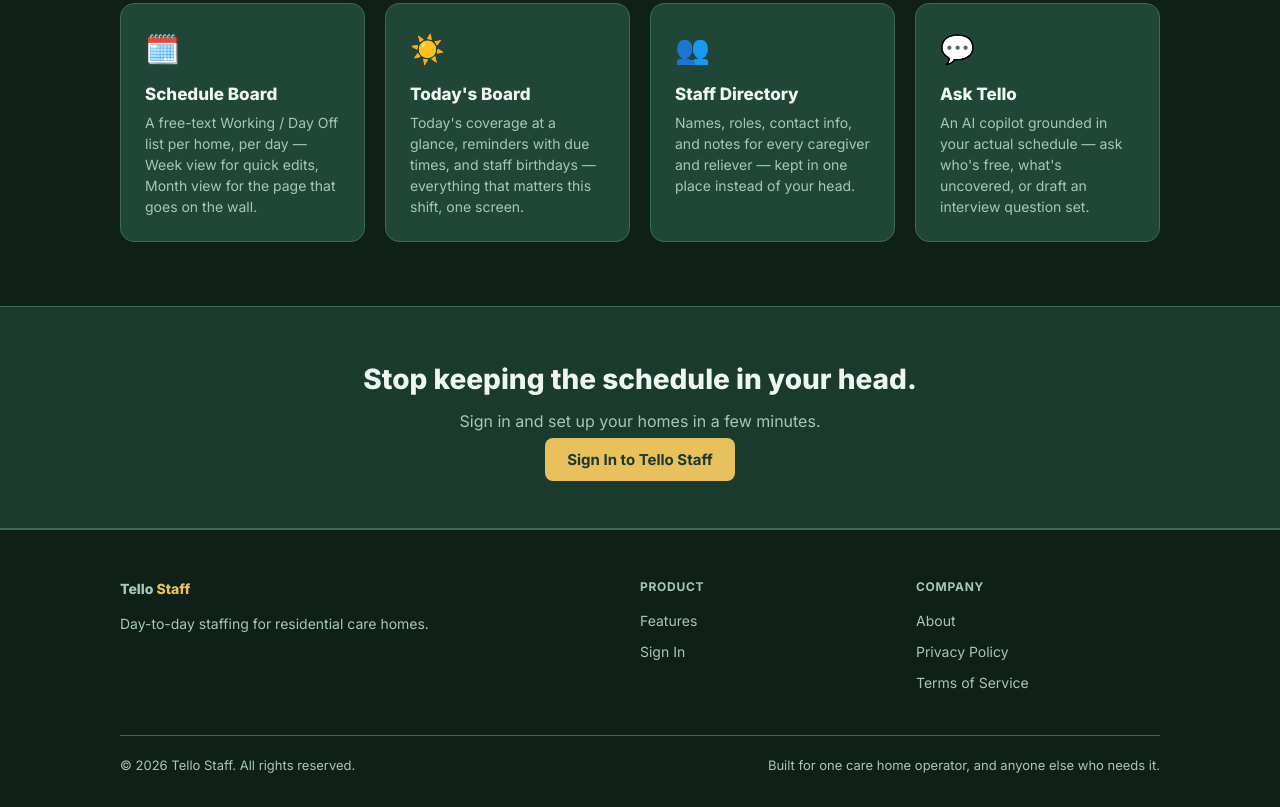
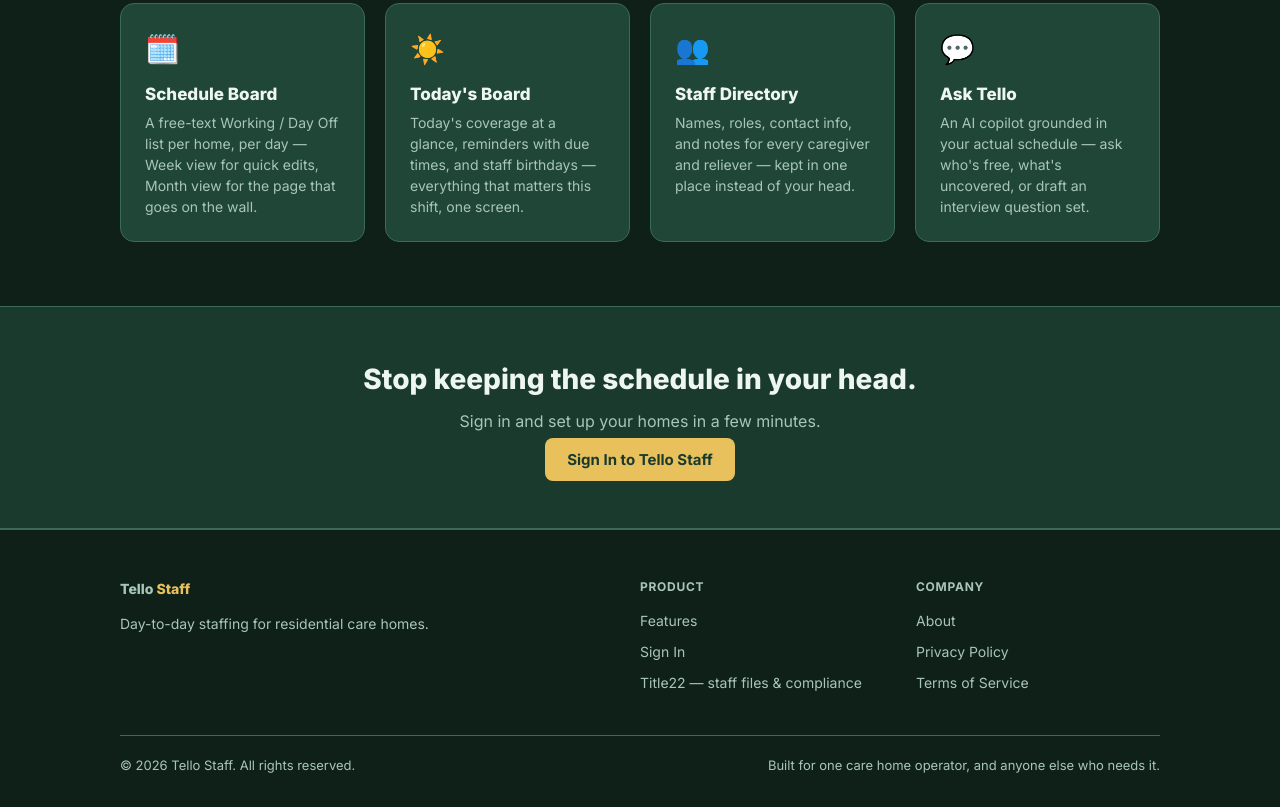
Before and after one commit to infomomtelo-sketch/tello-staff, a plain HTML site: page index.html in a window 1280 px wide. Shown: the part 756-1563 px from the top of the page. Drawn offline with Linux system fonts and the light colour scheme.

Commit message:
Add files via upload

```diff
--- a/index.html
+++ b/index.html
@@ -93,6 +93,7 @@
         <h4>Product</h4>
         <a href="/#features">Features</a>
         <a href="/app/">Sign In</a>
+        <a href="https://title22.app">Title22 — staff files &amp; compliance</a>
       </div>
       <div class="footer-col">
         <h4>Company</h4>
```
